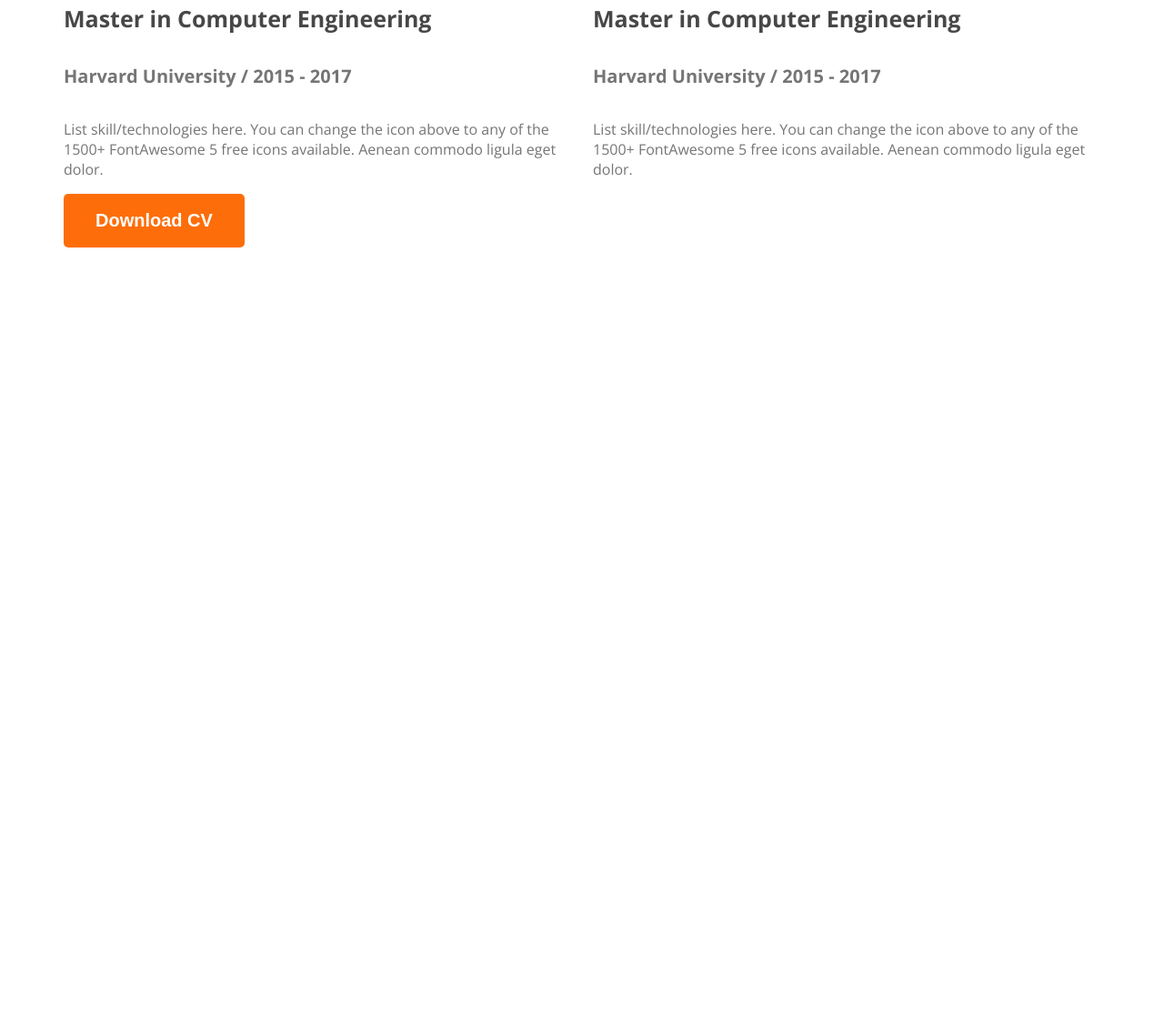
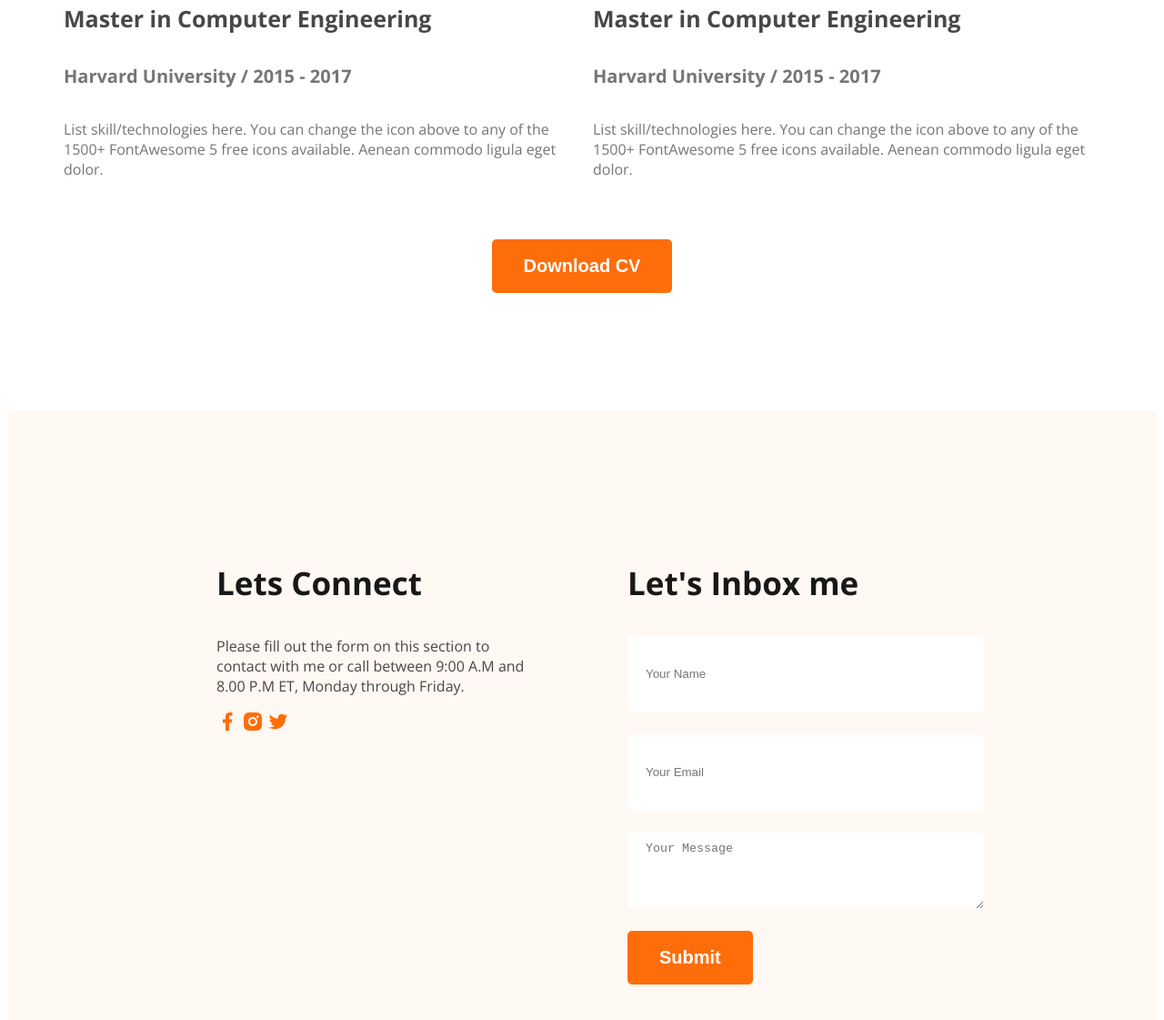
Before and after one commit to raisa-farzana/portfolio-num1, a plain HTML site: page index.html in a window 1280 px wide. Shown: the part 2996-4117 px from the top of the page at 91% size. Before the commit the page ends 3398 px from the top, so only its background shows below. Drawn offline with nearby package versions, Linux system fonts and the light colour scheme.

Commit message:
updated html again

```diff
--- a/index.html
+++ b/index.html
@@ -137,11 +137,31 @@
                     </div>
                 </div>
             </div>
-            <button class="btn-primary">Download CV</button>
+            <div class="btn">
+                <button class="btn-primary">Download CV</button>
+            </div>
+
          </section>
     </main>
-    <footer>
-
+    <footer class="secondary-bg">
+        <div class="footer-column">
+            <h3 class="section-title-f">Lets Connect</h3>
+            <p class="fotter-description">Please fill out the form on this section to contact with me or call between 9:00 A.M and 8.00 P.M ET, Monday through Friday.</p>
+            <div>
+                <a href=""><img src="images/icons/facebook.png" alt=""></a>
+                <a href=""><img src="images/icons/insta.png" alt=""></a>
+                <a href=""><img src="images/icons/twitter.png" alt=""></a>
+            </div>
+        </div>
+        <div class="footer-column">
+            <h3 class="section-title-f">Let's Inbox me</h3>
+            <form action="">
+                <input type="text" name="" id="" placeholder="Your Name">
+                <input type="email" name="" id="" placeholder="Your Email">
+                <textarea name="" id="" cols="0" rows="0" placeholder="Your Message"></textarea>
+                <input class="btn-primary" type="submit" value="Submit">
+            </form>
+        </div>
     </footer>
 </body>
 </html>
--- a/style/style.css
+++ b/style/style.css
@@ -32,7 +32,11 @@
     text-align: center;
 
 }
-
+.section-title-f{
+    font-size: 35px;
+    font-weight: bold;
+    color: #181818;
+}
 .section-description{
     font-size: 18px;
     color: #757575;
@@ -164,3 +168,34 @@ main section{
     border-top: 1px solid #D1D1D1;
 
 }
+.resume .btn{
+   text-align: center;
+   margin-top: 50px;
+
+}
+/* footer style */
+footer{
+    padding: 130px 230px;
+    display: flex;
+    gap: 100px;
+
+}
+.footer-column{
+    width: 50%;
+}
+
+footer input[type="text"], footer input[type="email"], footer textarea{
+    height: 64px;
+    width: 100%;
+    border-radius: 5px;
+    display: block;
+    background-color: #fff;
+    margin-bottom: 24px;
+    border: none;
+    padding: 10px 20px ;
+}
+footer p{
+    color: #474747;
+    font-size: 16px;
+
+}
```
